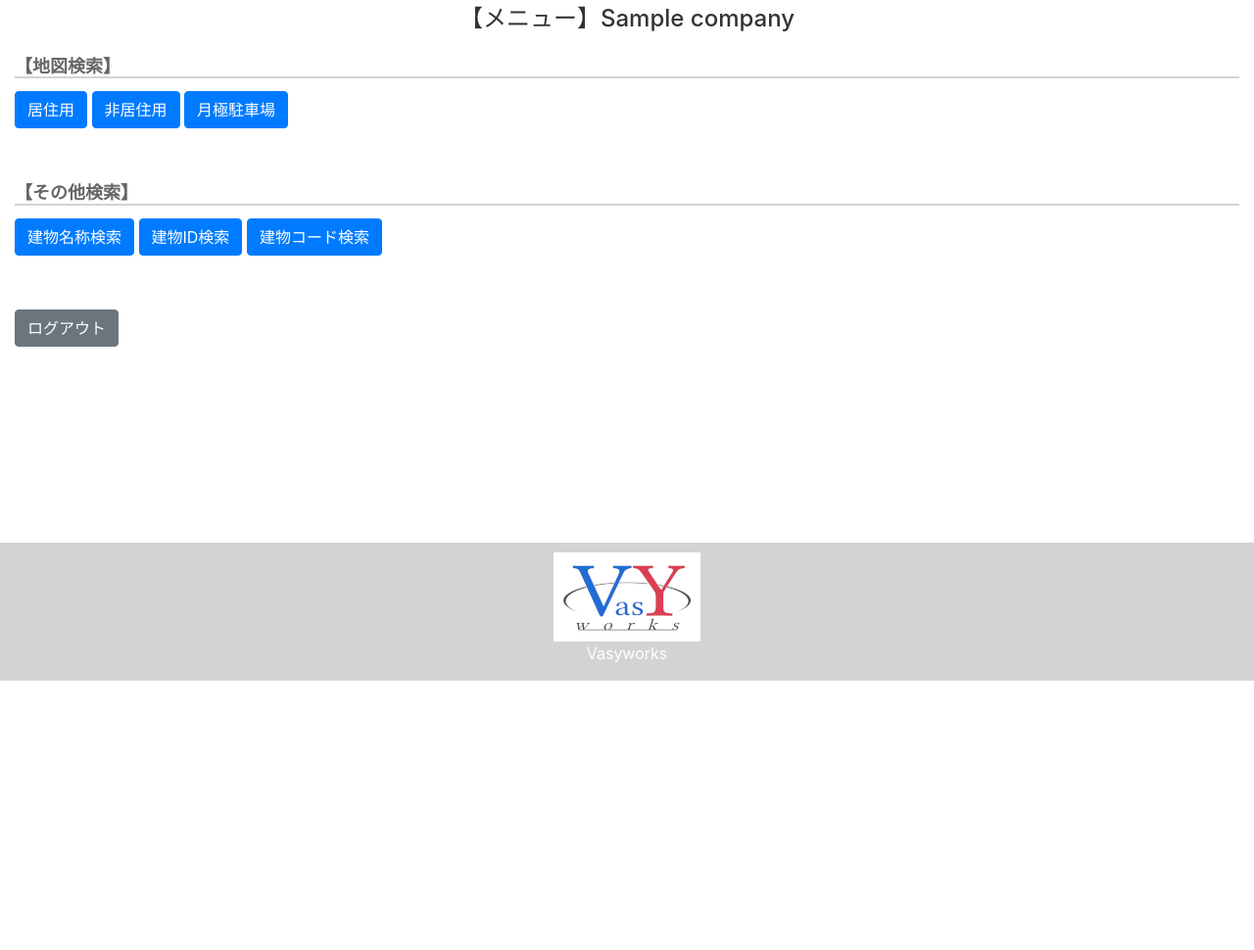
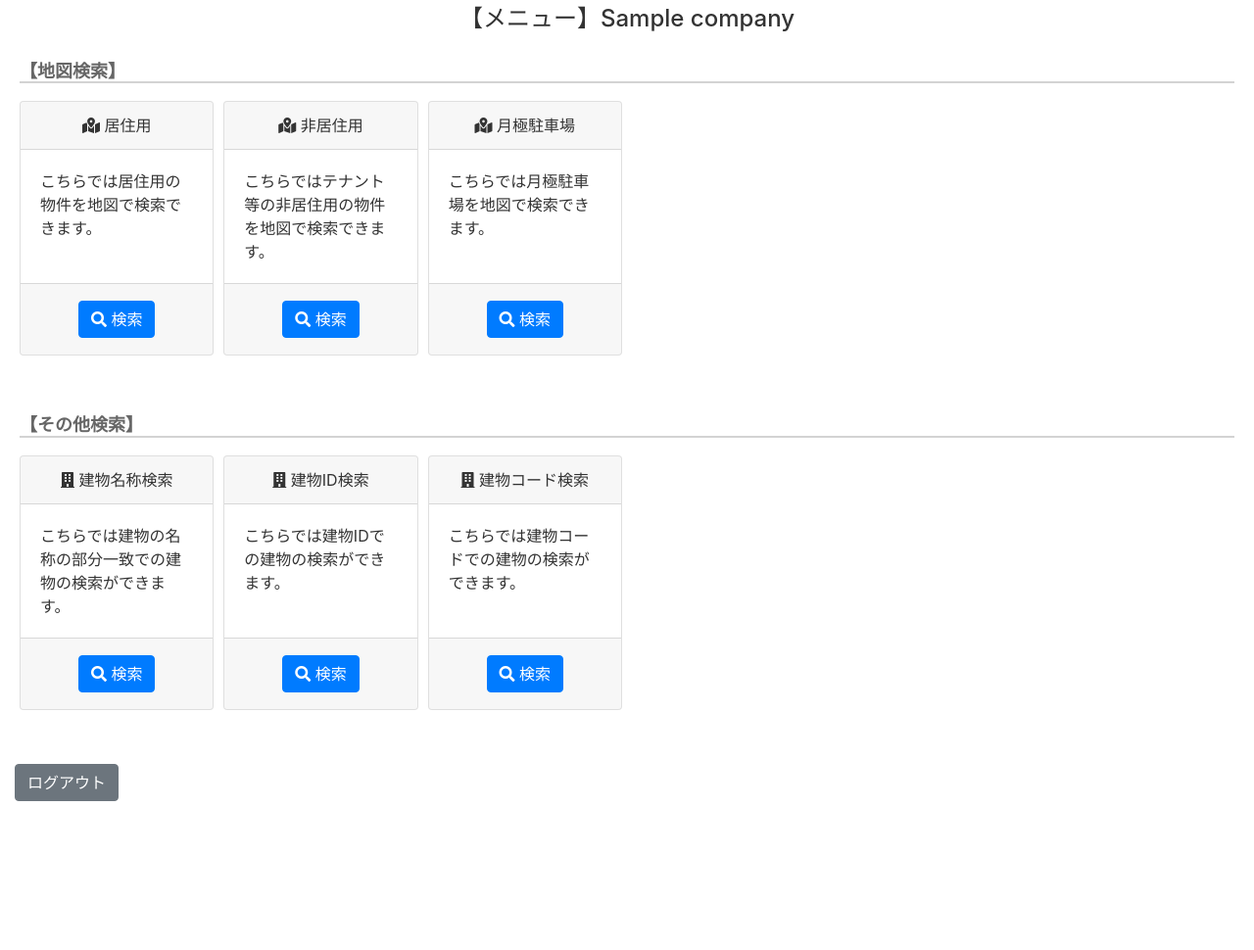
Before and after one commit to y-yamamoto-yworks/VasyworksSEARCH, a Django app: page / in a window 1280 px wide. Shown: the part 134-1104 px from the top of the page at 98% size. Before the commit the page ends 829 px from the top, so only its background shows below. Run offline with Django 3.2, Linux system fonts and the light colour scheme; a user stored in the database is signed in; tables that the repository leaves empty hold one stand-in row (values such as "Sample post"); some libraries are stand-ins or nearby versions.

Commit message:
メニュー画面の整理

```diff
--- a/src/vacancy_search/static/menu/css/style.css
+++ b/src/vacancy_search/static/menu/css/style.css
@@ -1,5 +1,6 @@
 div.menu-group {
     margin: 10px 0 50px 0;
+    padding: 0 15px;
 }
 
 div.menu-group h2 {
@@ -12,3 +13,7 @@ div.menu-group h2 {
 div.menu-group a {
     margin: 5px 0;
 }
+
+div.card {
+    height: 100%;
+}
--- a/src/vacancy_search/templates/menu/index.html
+++ b/src/vacancy_search/templates/menu/index.html
@@ -5,6 +5,7 @@
     {% block head_title %}空室検索 メニュー{% endblock %}
     {% block head %}
         <link rel="stylesheet" href="{% static 'menu/css/style.css' %}">
+        <link href="https://use.fontawesome.com/releases/v5.15.4/css/all.css" rel="stylesheet">
     {% endblock %}
 
     {% block page_top %}{% endblock %}
@@ -22,16 +23,88 @@
     {% block contents %}
        <div id="search-map-menu">
             <div class="menu-group">
-                <h2>【地図検索】</h2>
-                <a href="{% url 'search_map_residential_index' %}" class="btn btn-primary">居住用</a>
-                <a href="{% url 'search_map_non_residential_index' %}" class="btn btn-primary">非居住用</a>
-                <a href="{% url 'search_map_garage_index' %}" class="btn btn-primary">月極駐車場</a>
+                <div class="row">
+                    <div class="col col-12">
+                        <h2>【地図検索】</h2>
+                    </div>
+                </div>
+                <div class="row ">
+                    <div class="col col-12 col-sm-6 col-md-4 col-lg-3 col-xl-2">
+                        <div class="card">
+                            <div class="card-header text-center"><i class="fas fa-map-marked-alt"></i> 居住用</div>
+                            <div class="card-body">
+                                <div>こちらでは居住用の物件を地図で検索できます。</div>
+                            </div>
+                            <div class="card-footer text-center">
+                                <a href="{% url 'search_map_residential_index' %}" class="btn btn-primary"><i class="fas fa-search"></i> 検索</a>
+                            </div>
+                       </div>
+                    </div>
+                    <div class="col col-12 col-sm-6 col-md-4 col-lg-3 col-xl-2">
+                        <div class="card">
+                            <div class="card-header text-center"><i class="fas fa-map-marked-alt"></i> 非居住用</div>
+                            <div class="card-body">
+                                <div>こちらではテナント等の非居住用の物件を地図で検索できます。</div>
+                            </div>
+                            <div class="card-footer text-center">
+                                <a href="{% url 'search_map_non_residential_index' %}" class="btn btn-primary"><i class="fas fa-search"></i> 検索</a>
+                            </div>
+                       </div>
+                    </div>
+                    <div class="col col-12 col-sm-6 col-md-4 col-lg-3 col-xl-2">
+                        <div class="card">
+                            <div class="card-header text-center"><i class="fas fa-map-marked-alt"></i> 月極駐車場</div>
+                            <div class="card-body">
+                                <div>こちらでは月極駐車場を地図で検索できます。</div>
+                            </div>
+                            <div class="card-footer text-center">
+                                <a href="{% url 'search_map_garage_index' %}" class="btn btn-primary"><i class="fas fa-search"></i> 検索</a>
+                            </div>
+                       </div>
+                    </div>
+                </div>
             </div>
             <div class="menu-group">
-                <h2>【その他検索】</h2>
-                <a href="{% url 'search_building_name' %}" class="btn btn-primary">建物名称検索</a>
-                <a href="{% url 'search_building_id' %}" class="btn btn-primary">建物ID検索</a>
-                <a href="{% url 'search_building_code' %}" class="btn btn-primary">建物コード検索</a>
+                <div class="row">
+                    <div class="col col-12">
+                        <h2>【その他検索】</h2>
+                    </div>
+                </div>
+                <div class="row ">
+                    <div class="col col-12 col-sm-6 col-md-4 col-lg-3 col-xl-2">
+                        <div class="card">
+                            <div class="card-header text-center"><i class="fas fa-building"></i> 建物名称検索</div>
+                            <div class="card-body">
+                                <div>こちらでは建物の名称の部分一致での建物の検索ができます。</div>
+                            </div>
+                            <div class="card-footer text-center">
+                                <a href="{% url 'search_building_name' %}" class="btn btn-primary"><i class="fas fa-search"></i> 検索</a>
+                            </div>
+                       </div>
+                    </div>
+                    <div class="col col-12 col-sm-6 col-md-4 col-lg-3 col-xl-2">
+                        <div class="card">
+                            <div class="card-header text-center"><i class="fas fa-building"></i> 建物ID検索</div>
+                            <div class="card-body">
+                                <div>こちらでは建物IDでの建物の検索ができます。</div>
+                            </div>
+                            <div class="card-footer text-center">
+                                <a href="{% url 'search_building_id' %}" class="btn btn-primary"><i class="fas fa-search"></i> 検索</a>
+                            </div>
+                       </div>
+                    </div>
+                    <div class="col col-12 col-sm-6 col-md-4 col-lg-3 col-xl-2">
+                        <div class="card">
+                            <div class="card-header text-center"><i class="fas fa-building"></i> 建物コード検索</div>
+                            <div class="card-body">
+                                <div>こちらでは建物コードでの建物の検索ができます。</div>
+                            </div>
+                            <div class="card-footer text-center">
+                                <a href="{% url 'search_building_code' %}" class="btn btn-primary"><i class="fas fa-search"></i> 検索</a>
+                            </div>
+                       </div>
+                    </div>
+                </div>
             </div>
        </div>
     {% endblock %}
```
